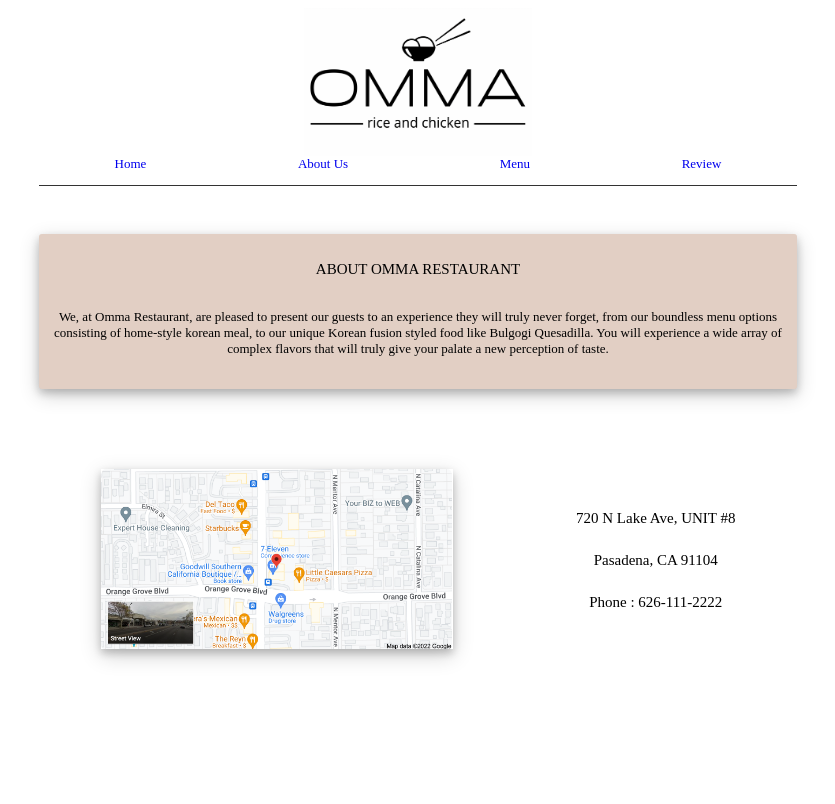
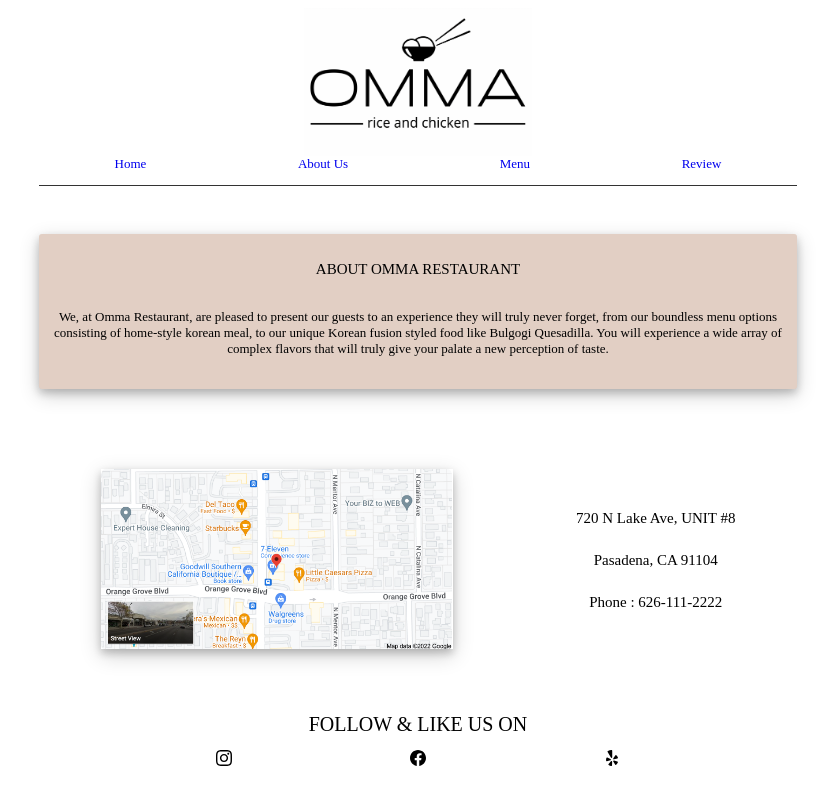
Before and after one commit to youngs-kim/omma_restaurant, a React (Create React App) app: page /about in a window 1280 px wide. Shown: the top 804 px of the page, without its empty margins (222-1057 px from the left). Built offline with nearby package versions, Linux system fonts and the light colour scheme.

Commit message:
worked on css

```diff
--- a/package.json
+++ b/package.json
@@ -8,6 +8,7 @@
     "@testing-library/user-event": "^13.5.0",
     "react": "^18.2.0",
     "react-dom": "^18.2.0",
+    "react-icons": "^4.4.0",
     "react-router-dom": "^6.3.0",
     "react-scripts": "5.0.1",
     "web-vitals": "^2.1.4"
--- a/src/components/AboutUs.css
+++ b/src/components/AboutUs.css
@@ -37,3 +37,17 @@
   text-align: center;
   font: 15px Proxima Nova;
 }
+
+.like {
+  margin-top: 4em;
+  padding-bottom: 5em;
+}
+.follow {
+  text-align: center;
+  font: 20px Proxima Nova;
+}
+
+.social {
+  display: flex;
+  justify-content: space-evenly;
+}
--- a/src/components/AboutUs.js
+++ b/src/components/AboutUs.js
@@ -1,4 +1,5 @@
 import './AboutUs.css';
+import { SiInstagram, SiYelp, SiFacebook } from 'react-icons/si';
 const map = require('../image/map.png');
 
 const AboutUs = () => {
@@ -23,6 +24,14 @@ const AboutUs = () => {
           <h5 className="address-font">Phone : 626-111-2222</h5>
         </div>
       </div>
+      <div className="like">
+        <h1 className="follow">FOLLOW & LIKE US ON</h1>
+        <div className="social">
+          <SiInstagram />
+          <SiFacebook />
+          <SiYelp />
+        </div>
+      </div>
     </div>
   );
 };
--- a/src/components/MainPage.css
+++ b/src/components/MainPage.css
@@ -1,3 +1,7 @@
+.main {
+  padding-bottom: 7em;
+}
+
 .first {
   margin-top: 5em;
   /* border: 1px solid black; */
```
Also changed, not shown: 1 other file (tests, documents, lock files or other folders).
